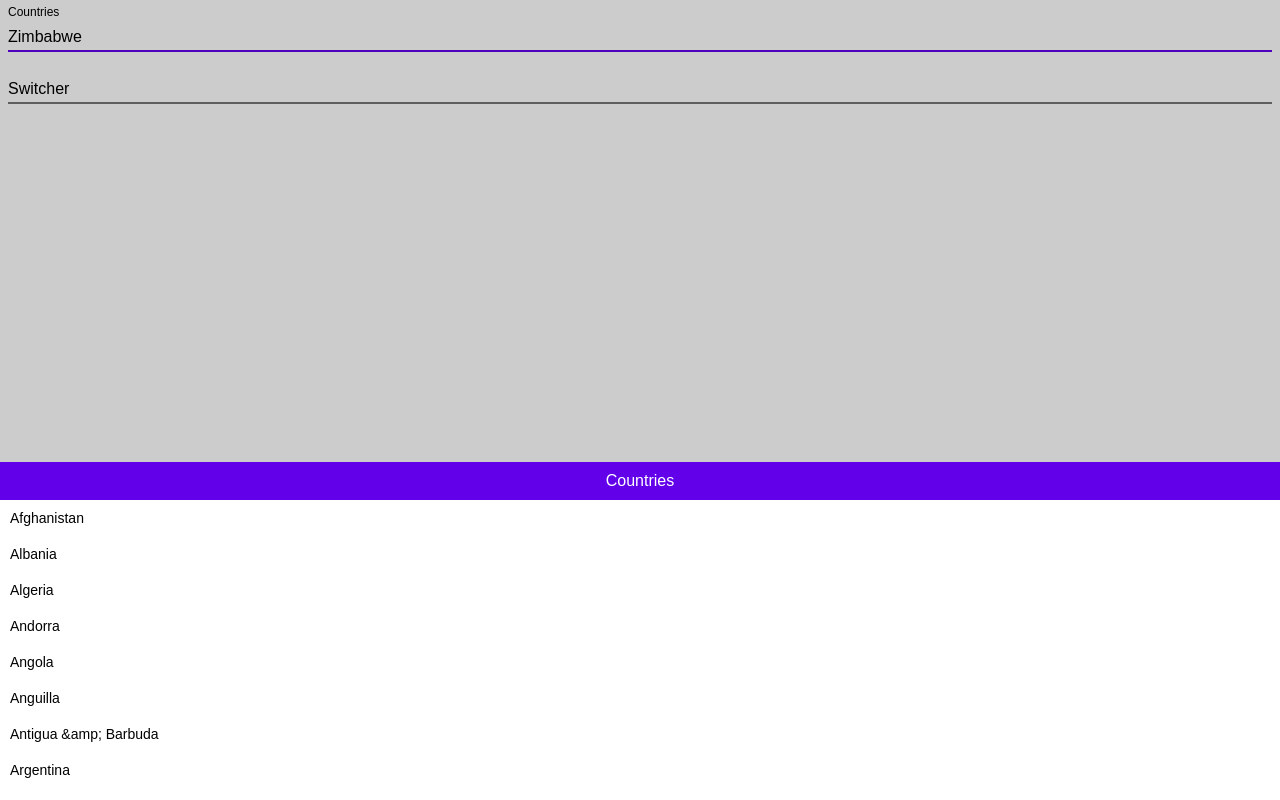
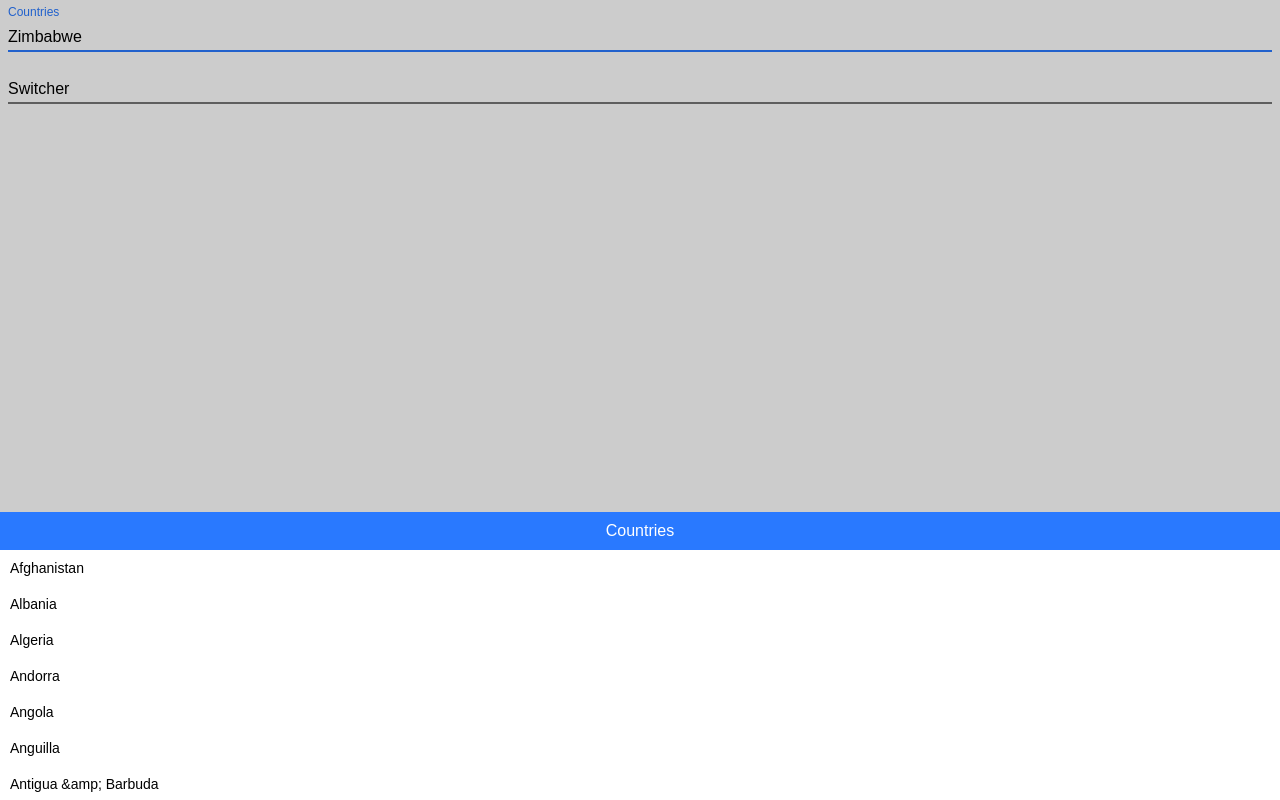
Before and after one commit to senthil090/angular-mobile-select, a website: page demo/index.html in a window 1280 px wide. Both pictures are taken after a click on the element "Zimbabwe". Drawn offline with Linux system fonts and the light colour scheme.

Commit message:
Color Changes and Size Changes

```diff
--- a/angular-mobile-select.css
+++ b/angular-mobile-select.css
@@ -10,6 +10,9 @@
     left: 0px;
     font-size: 12px;
     visibility:hidden;
+}
+.ngm-select-active-float-label{
+	color: #2979FF;
 }
 .ngm-select-selected-item{
 	cursor: pointer;
@@ -28,7 +31,7 @@
 }
 .ngm-select-load-header{
 	padding: 10px;
-	background: #6200EA;
+	background: #2979FF;
 	font-size: 16px;
 	color: #FFF;
 	z-index: 999;
@@ -36,7 +39,7 @@
 }
 
 .ngm-select-load-list-container{
-	max-height: 300px;
+	max-height: 250px;
 	overflow: auto;
 	z-index: 999;
 	background:#FFF;
@@ -47,7 +50,7 @@
 }
 .ngm-select-input-bottom
 {
-border-bottom: 2px solid #6200EA;
+border-bottom: 2px solid #2979FF;
 }
 .ngm-select-backdrop{
 	position: fixed;
--- a/angular-mobile-select.js
+++ b/angular-mobile-select.js
@@ -19,7 +19,7 @@
    		scope: { placeholder: "@", list: "=", selected: "=", property: "@" },
  		template: '<div class="ngm-select" ng-class="{\'ngm-select-input-bottom\':isDropped}">'+
    					'<div class="ngm-select-placeholder">'+
-   						'<span class="ngm-select-floating-label" ng-class ="{\'ngm-select-float-label\': selected[property] || selected}">{{placeholder}}</span>'+
+   						'<span class="ngm-select-floating-label" ng-class ="{\'ngm-select-float-label\': selected[property] || selected , \'ngm-select-active-float-label\': isDropped}">{{placeholder}}</span>'+
    					'</div>'+
    					'<div class="ngm-select-selected-item" ng-click="open()">'+
    						'{{selected[property] || selected || placeholder}}'+
```
